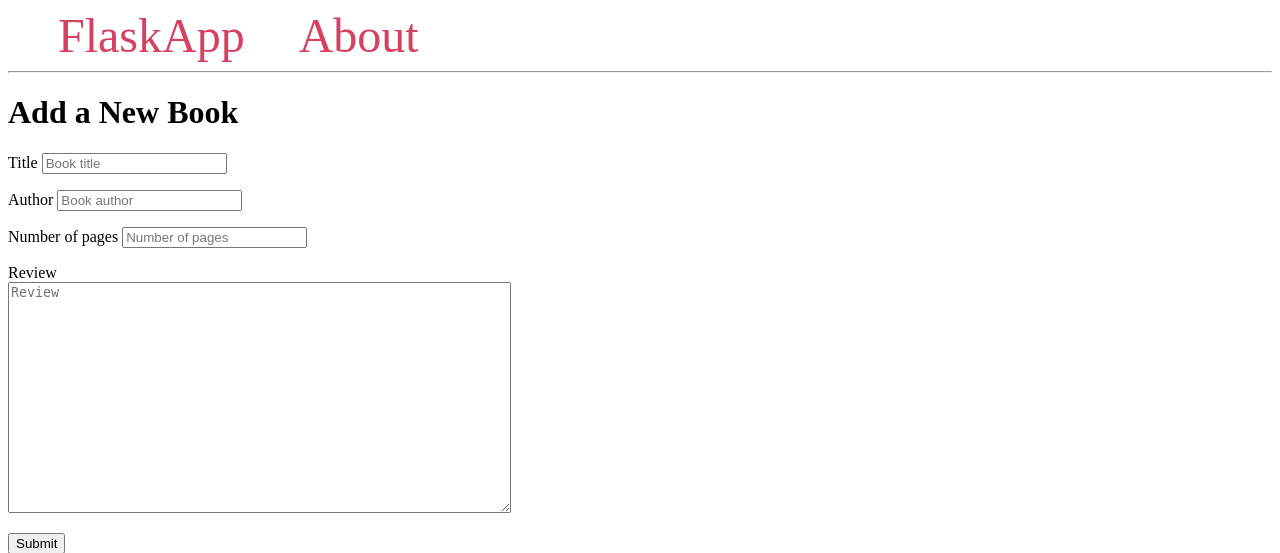
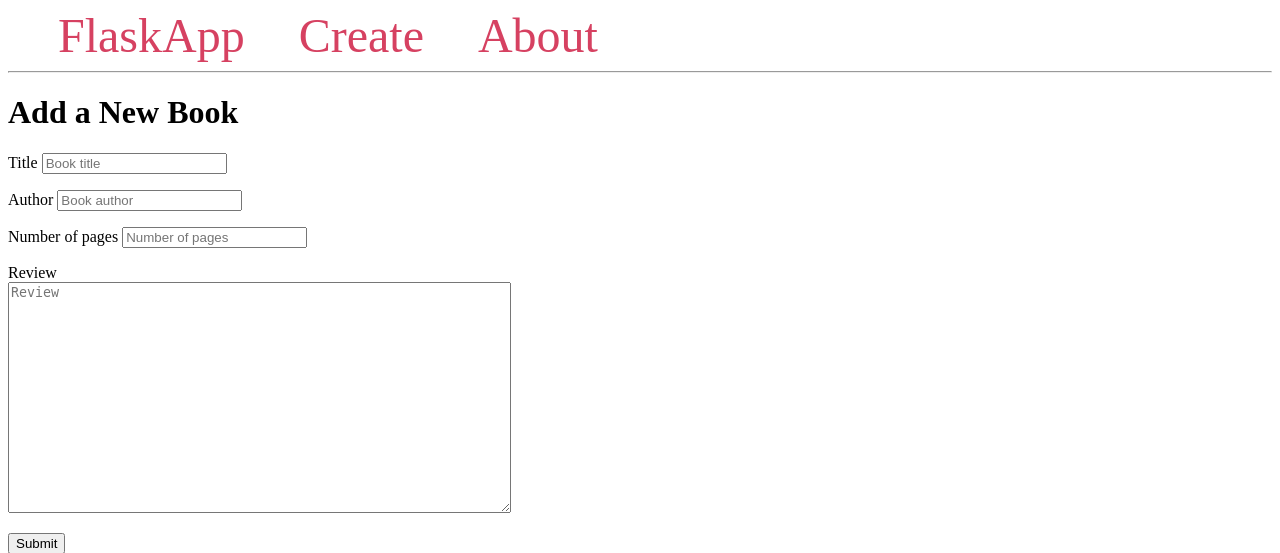
Before and after one commit to HGTech96/flask_app, a Flask app: page /create/ in a window 1280 px wide. Shown: the top 553 px of the page. Run offline with Flask 2, Linux system fonts and the light colour scheme; some libraries are stand-ins or nearby versions.

Commit message:
Added the create page button

```diff
--- a/templates/base.html
+++ b/templates/base.html
@@ -2,7 +2,7 @@
 <html lang="en">
 <head>
     <meta charset="UTF-8">
-    <title>{% block title %} {% endblock %}- FlaskApp</title>
+    <title>{% block title %} {% endblock %} - FlaskApp</title>
     <style>
         nav a {
             color: #d64161;
@@ -27,6 +27,7 @@
 <body>
     <nav>
         <a href="{{ url_for('index') }}">FlaskApp</a>
+        <a href="{{ url_for('create') }}">Create</a>
         <a href="#">About</a>
     </nav>
     <hr>
```
